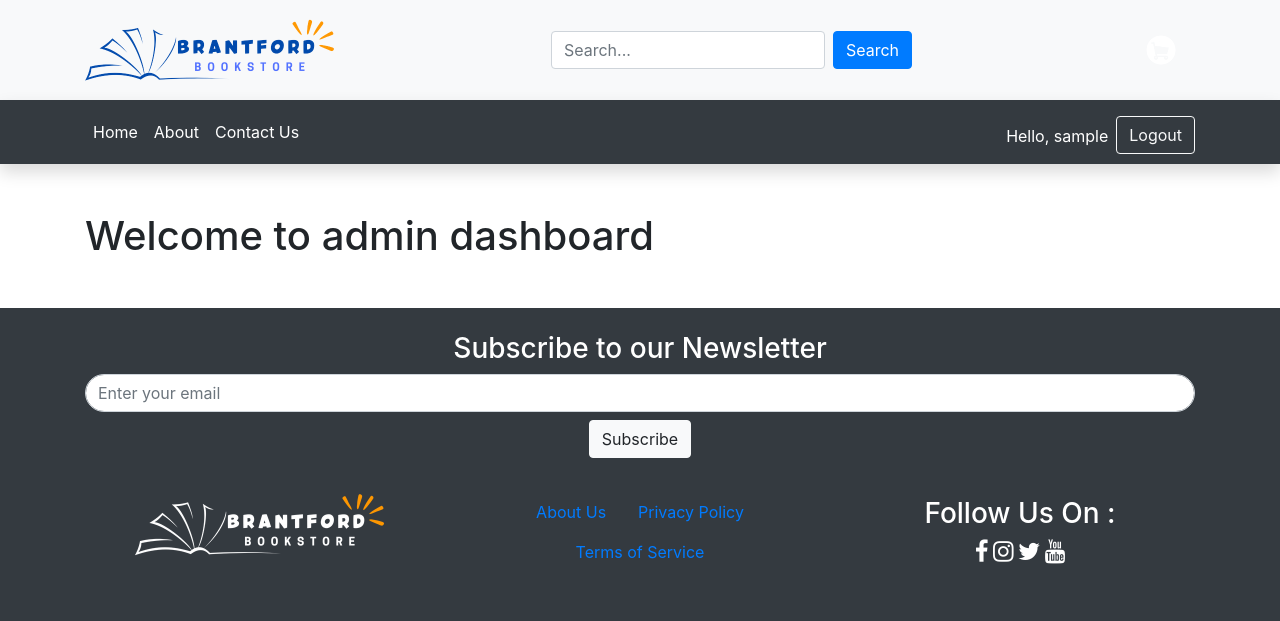
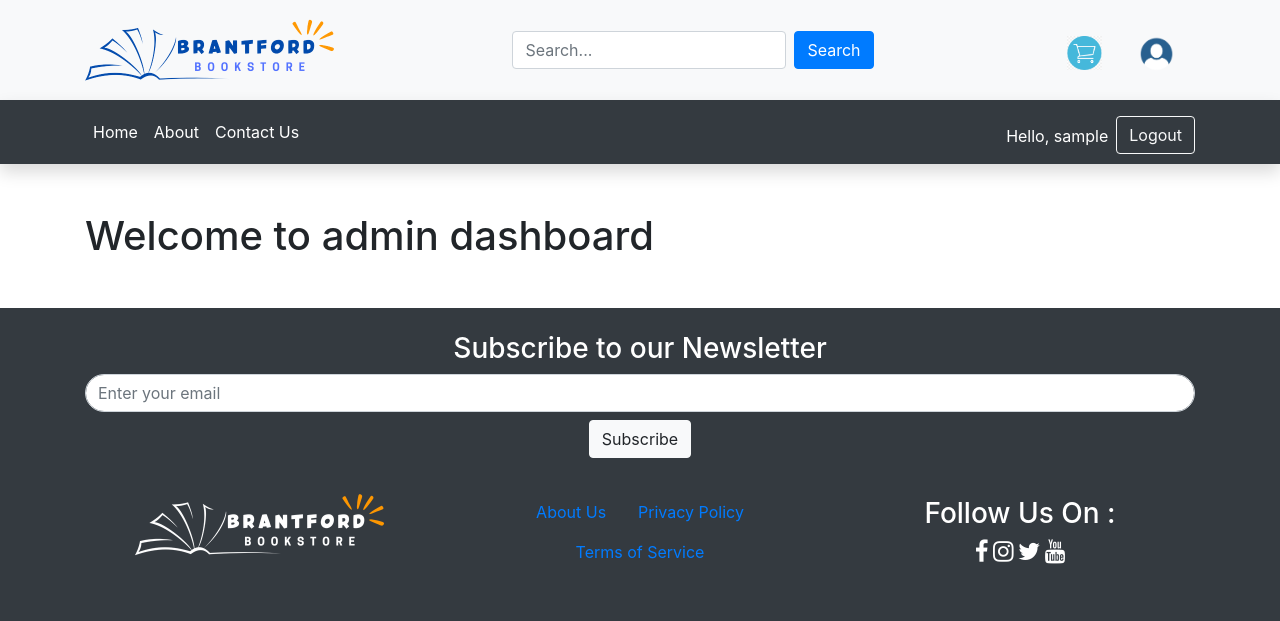
Before and after one commit to jayrajdabhi/bookstore, a PHP site: page /admin/index.php in a window 1280 px wide. Shown: the top 621 px of the page. Run offline with PHP 8.4, Linux system fonts and the light colour scheme; the visitor is signed in with stand-in values (Sample User, id 1).

Commit message:
profile page created

```diff
--- a/admin/header.php
+++ b/admin/header.php
@@ -26,7 +26,10 @@
                 <button class="btn btn-primary ">Search</button>
             </div>
             <div class="search-box d-flex">
-            <a class="nav-link" href="#"><img src="../img/cart.png" alt="cart" style="max-width:35px;"></a>
+            <a class="nav-link mt-2" href="#"><img src="../img/cartb.png" alt="cart" style="max-width:35px;"></a>
+            <?php if (isset($_SESSION['user_id'])):?>
+                    <a class="nav-link mt-2" href="../profile.php" data-toggle="tooltip" data-placement="top" title="Profile"><img src="../img/profile.png" alt="profile" id="profile-img"></a>
+                <?php endif ?>
             </div>
         </div>
     </header>
@@ -54,7 +57,7 @@
                             </span>
                         </li>
                         <li class="nav-item">
-                            <a href="logout.php" class="btn btn-outline-light mt-2">Logout</a>
+                            <a href="../logout.php" class="btn btn-outline-light mt-2">Logout</a>
                         </li>
                     <?php else: ?>
                         <li class="nav-item">
--- a/components/header.php
+++ b/components/header.php
@@ -26,8 +26,10 @@
                 <button class="btn btn-primary ">Search</button>
             </div>
             <div class="search-box d-flex">
-            <a class="nav-link" href="#"><img src="img/cart.png" alt="cart" style="max-width:35px;"></a>
-            <a class="nav-link mt-2" href="#">Profile</a>
+                <a class="nav-link mt-2" href="#" data-toggle="tooltip" data-placement="top" title="cart"><img src="img/cartb.png" alt="cart" style="max-width:40px;"></a>
+                <?php if (isset($_SESSION['user_id'])):?>
+                    <a class="nav-link mt-2" href="profile.php" data-toggle="tooltip" data-placement="top" title="Profile"><img src="img/profile.png" alt="profile" id="profile-img"></a>
+                <?php endif ?>
             </div>
         </div>
     </header>
--- a/css/style.css
+++ b/css/style.css
@@ -256,3 +256,8 @@
 .add-to-cart-btn:hover {
     background-color: #218838;
 }
+
+#profile-img{
+    max-height: 45px;
+    max-width: 45px;
+}
```
Also changed, not shown: img/cartb.png (added), img/profile.png (added).
